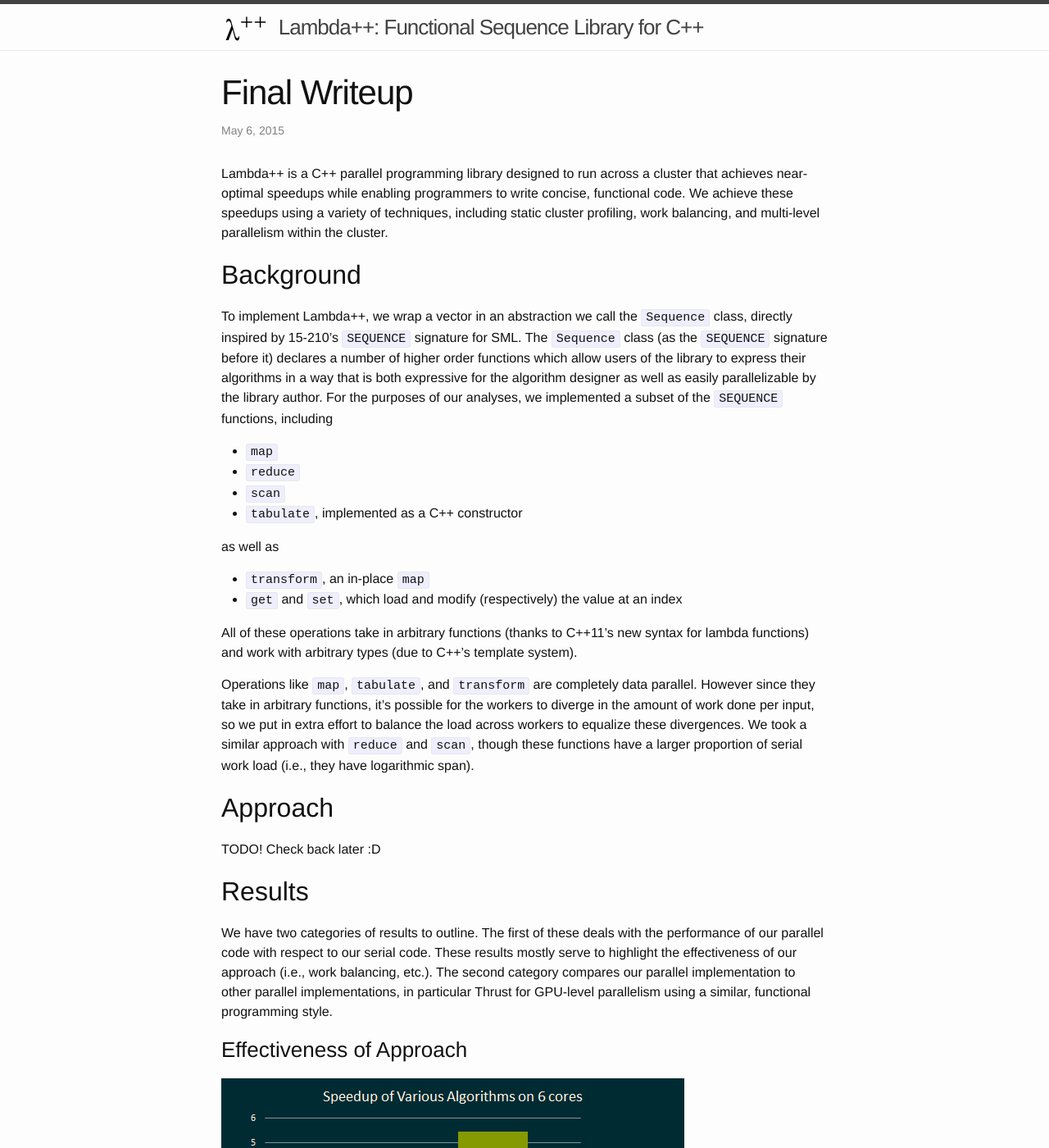
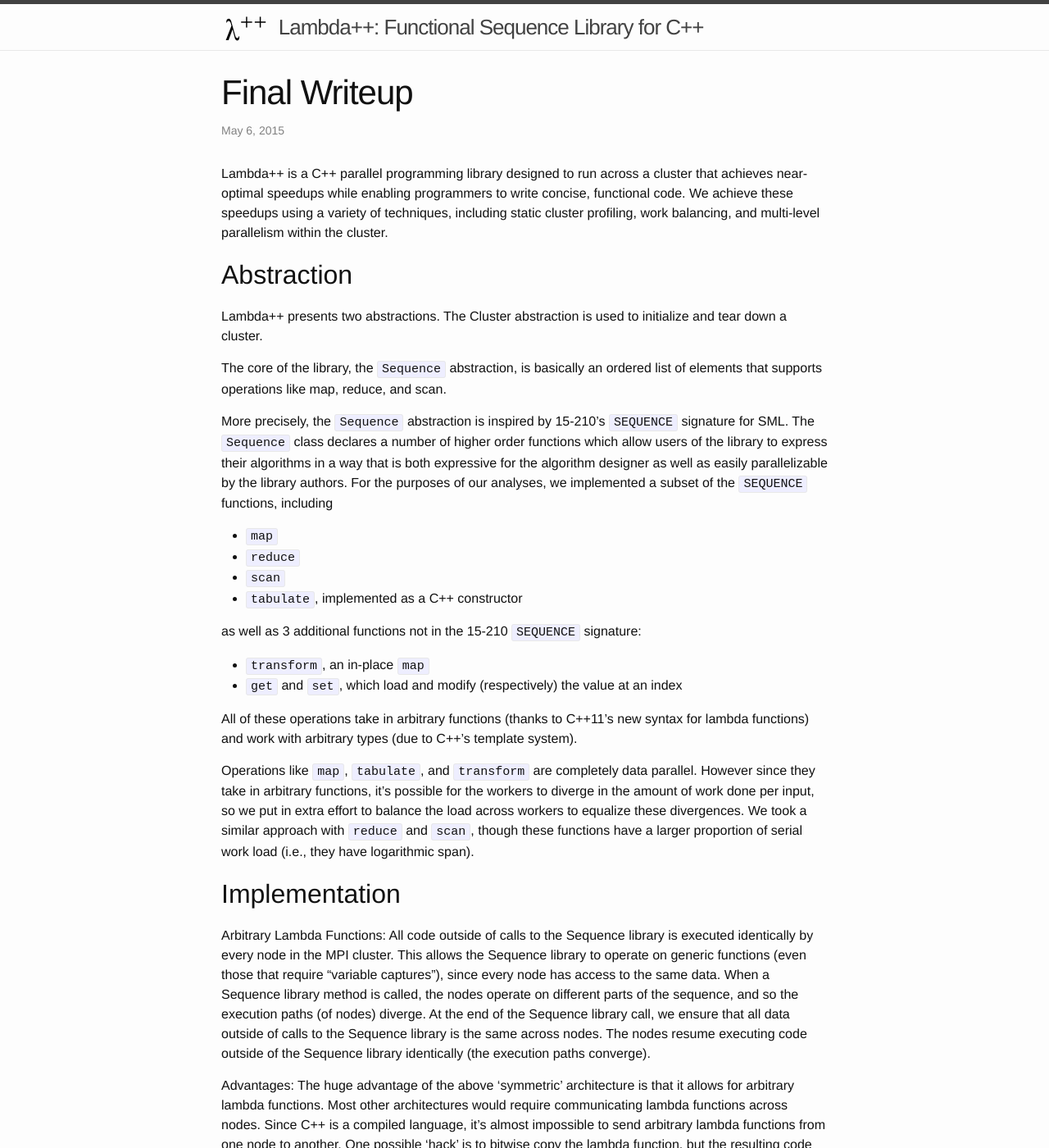
Before and after one commit to AnanyaKumar/lambda-plus-plus, a Jekyll site: the page built from _posts/2015-05-13-final-writeup.md, in a window 1280 px wide and 1400 px high. Shown: the whole window at 82% size. Built offline with Jekyll 4.4.1, drawn with Linux system fonts in a browser that asks for light colours; Markdown is read by kramdown in place of the engine named in the settings; some of the changed text lies outside the part shown.

Commit message:
Add initial sequence description

```diff
--- a/_posts/2015-05-13-final-writeup.md
+++ b/_posts/2015-05-13-final-writeup.md
@@ -13,22 +13,27 @@ including static cluster profiling, work balancing, and multi-level parallelism
 within the cluster.
 
 
-## Background
+## Abstraction
 
-To implement Lambda++, we wrap a vector in an abstraction we call the `Sequence`
-class, directly inspired by 15-210's `SEQUENCE` signature for SML. The
-`Sequence` class (as the `SEQUENCE` signature before it) declares a number of
-higher order functions which allow users of the library to express their
-algorithms in a way that is both expressive for the algorithm designer as well
-as easily parallelizable by the library author. For the purposes of our
-analyses, we implemented a subset of the `SEQUENCE` functions, including
+Lambda++ presents two abstractions. The Cluster abstraction is used to initialize
+and tear down a cluster.
+
+The core of the library, the `Sequence` abstraction, is basically an ordered list
+of elements that supports operations like map, reduce, and scan.
+
+More precisely, the `Sequence` abstraction is inspired by 15-210's `SEQUENCE`
+signature for SML. The `Sequence` class declares a number of higher order functions
+which allow users of the library to express their algorithms in a way that is both
+expressive for the algorithm designer as well as easily parallelizable by the library
+authors. For the purposes of our analyses, we implemented a subset of the `SEQUENCE`
+functions, including
 
 - `map`
 - `reduce`
 - `scan`
 - `tabulate`, implemented as a C++ constructor
 
-as well as
+as well as 3 additional functions not in the 15-210 `SEQUENCE` signature:
 
 - `transform`, an in-place `map`
 - `get` and `set`, which load and modify (respectively) the value at an index
@@ -45,7 +50,40 @@ approach with `reduce` and `scan`, though these functions have a larger
 proportion of serial work load (i.e., they have logarithmic span).
 
 
-## Approach
+## Implementation
+
+Arbitrary Lambda Functions: All code outside of calls to the Sequence library is executed
+identically by every node in the MPI cluster.
+This allows the Sequence library to operate on generic
+functions (even those that require "variable captures"), since every node has access
+to the same data.
+When a Sequence library method is called, the nodes operate on different parts of
+the sequence, and so the execution paths (of nodes) diverge.
+At the end of the Sequence library call,
+we ensure that all data outside of calls to the Sequence library is the same across nodes.
+The nodes resume executing code outside of the Sequence library identically (the
+execution paths converge).
+
+Advantages: The huge advantage of the above 'symmetric' architecture is that it allows
+for arbitrary lambda functions. Most other architectures would require communicating
+lambda functions across nodes. Since C++ is a compiled language, it's almost impossible
+to send arbitrary lambda functions from one node to another. One possible 'hack' is to
+bitwise copy the lambda function, but the resulting code would not be portable (since
+the way the lambda function is stored is implementation defined).
+
+Disadvantages: Since code outside of the Sequence library is duplicated, the setup could be
+energy inefficient.
+However, this issue can be resolved if the user uses our abstractions only in the parts
+of the workload he wishes to parallelize.
+Another issue is that code outside of the Sequence library must be deterministic (e.g. the
+user can't ge the system time, or call random number generators).
+This can be solved by
+providing the user with libraries for such use cases.
+A bigger issue is that we were not able to implement Sequences of sequences using this
+architecture.
+This is left as future work. We think most workloads can survive without
+having to create multi-level sequences.
+
 
 <!--
   TODO
```
